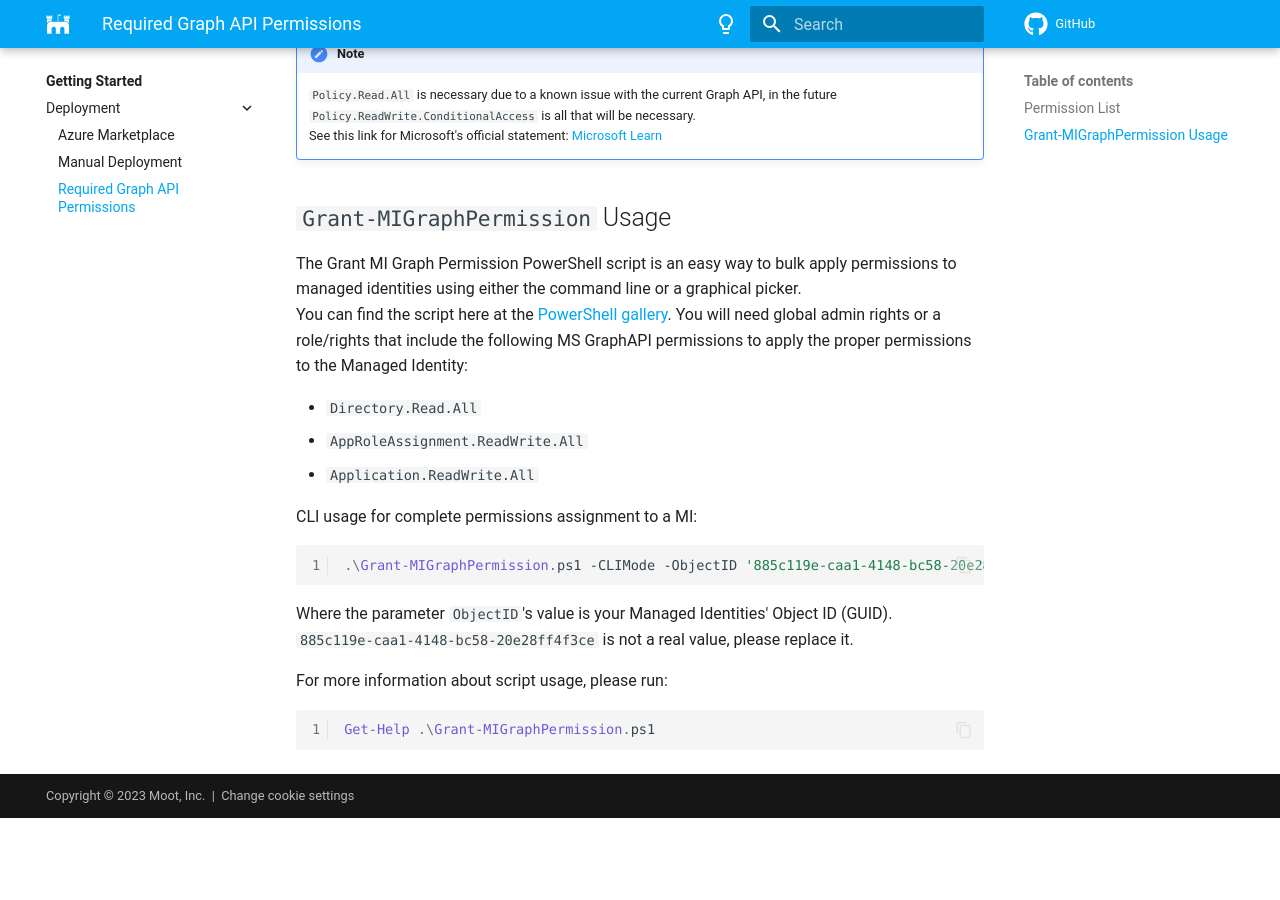
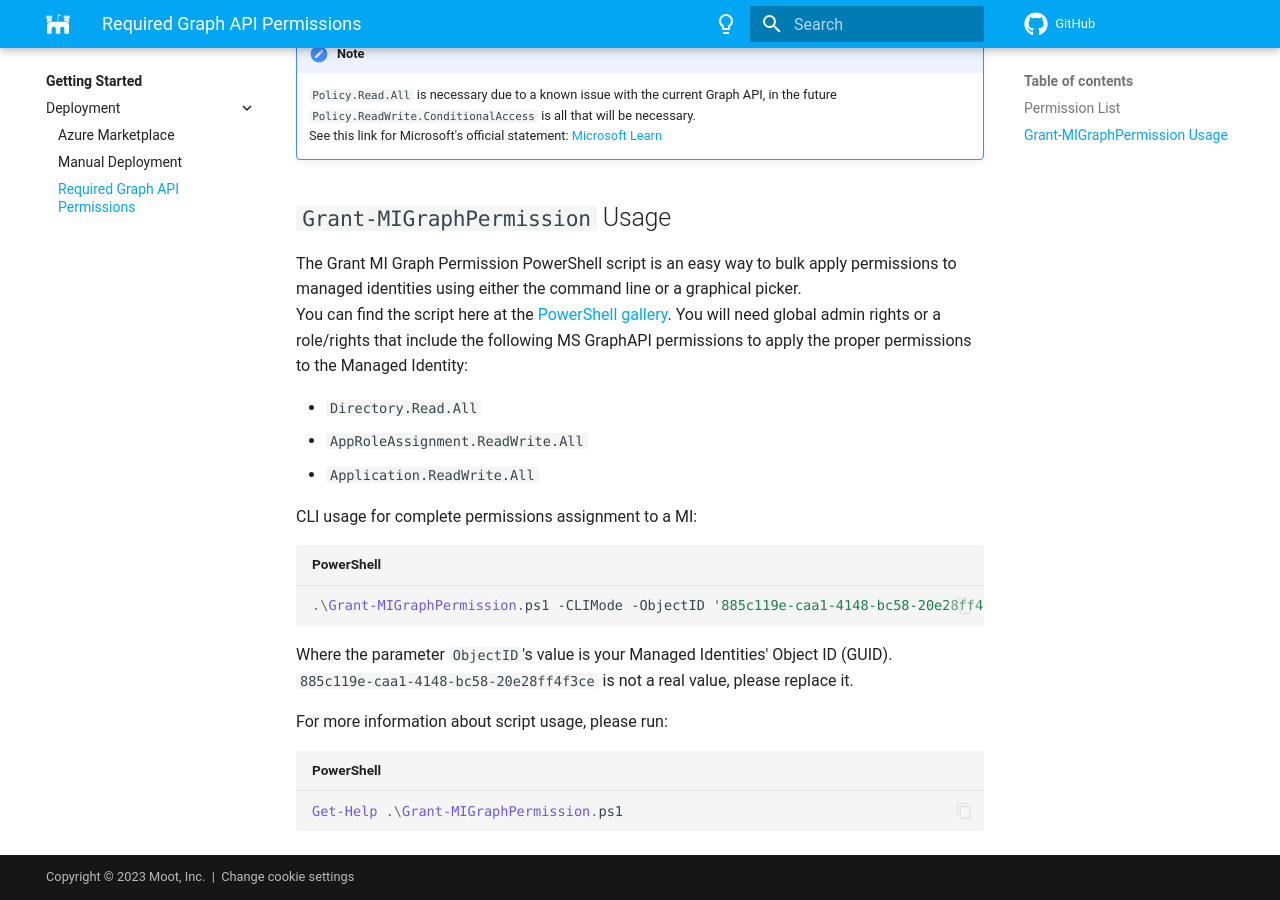
Before and after one commit to Software-Hardware-Integration-Lab/Documentation, an MkDocs documentation site: the page built from docs/Getting-Started/Deployment/Required-Graph-API-Permissions.md, in a window 1280 px wide and 900 px high, scrolled down 1368 px. Built offline with MkDocs 1.6.1 and Material for MkDocs 9.7.7, drawn with Linux system fonts in a browser that asks for light colours; comment, search, counter and statistics services are not loaded; before the commit the page ends 2186 px from its top, so only the background shows below that.

Commit message:
Formatting
Update the PowerShell code blocks to have a title and no line numbers since they are a single line command anyways.

````diff
--- a/docs/Getting-Started/Deployment/Required-Graph-API-Permissions.md
+++ b/docs/Getting-Started/Deployment/Required-Graph-API-Permissions.md
@@ -38,7 +38,7 @@ You will need global admin rights or a role/rights that include the following MS
 
 CLI usage for complete permissions assignment to a MI:
 
-``` PowerShell linenums="1"
+``` PowerShell title="PowerShell"
 .\Grant-MIGraphPermission.ps1 -CLIMode -ObjectID '885c119e-caa1-4148-bc58-20e28ff4f3ce' -PermissionName 'Application.ReadWrite.All', 'User.ReadWrite.All', 'Group.ReadWrite.All', 'AdministrativeUnit.ReadWrite.All', 'Device.ReadWrite.All', 'DeviceManagementManagedDevices.Read.All', 'DeviceManagementConfiguration.ReadWrite.All', 'DeviceManagementServiceConfig.ReadWrite.All', 'DeviceManagementManagedDevices.PrivilegedOperations.All', 'DeviceManagementRBAC.ReadWrite.All', 'RoleManagement.ReadWrite.Directory', 'Policy.Read.All', 'Policy.ReadWrite.ConditionalAccess'
 ```
 
@@ -47,6 +47,6 @@ Where the parameter `ObjectID`'s value is your Managed Identities' Object ID (GU
 
 For more information about script usage, please run:
 
-``` PowerShell linenums="1"
+``` PowerShell title="PowerShell"
 Get-Help .\Grant-MIGraphPermission.ps1
 ```
````
